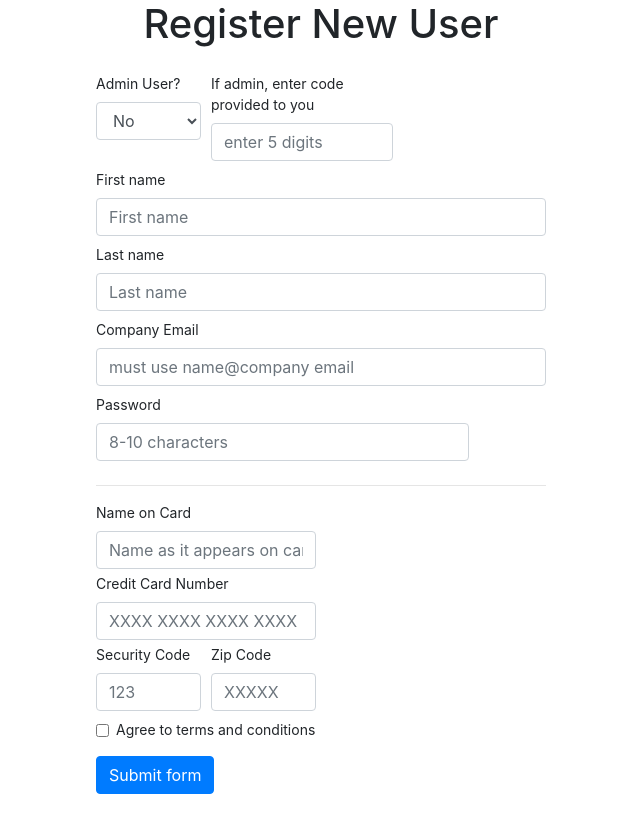
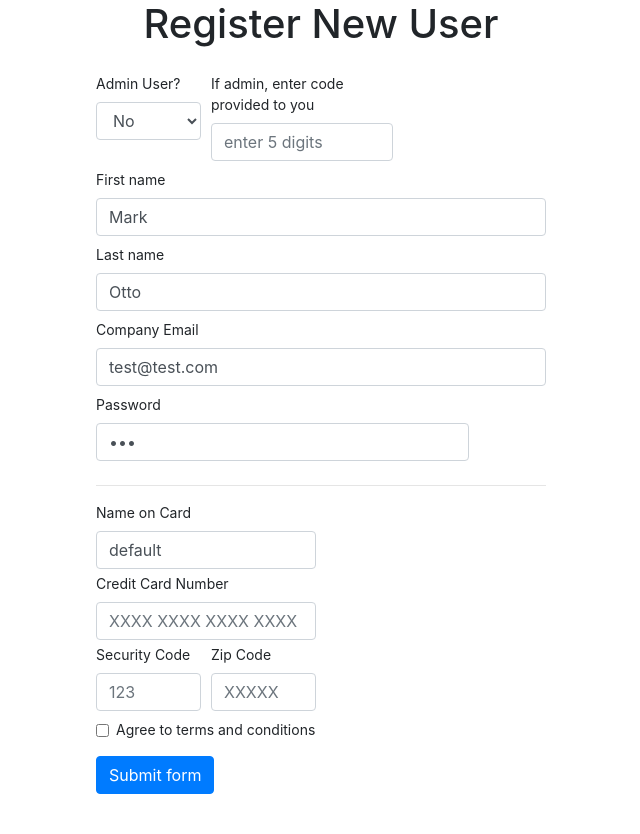
Before and after one commit to cmdavidson546/SW455-Project, a Flask app: page /register in a window 1280 px wide. Shown: the part 53-887 px from the top of the page, without its empty margins (319-959 px from the left). Run offline with Flask 2, Linux system fonts and the light colour scheme; some libraries are stand-ins or nearby versions.

Commit message:
version 2.1 bug fix2

```diff
--- a/templates/register.html
+++ b/templates/register.html
@@ -40,14 +40,14 @@
   <div class="form-row">
     <div class="col-md-12 mb-2">
       <label for="fname">First name</label>
-      <input type="text" class="form-control" id="fname" name="fname" placeholder="First name" value="" required>
+      <input type="text" class="form-control" id="fname" name="fname" placeholder="First name" value="Mark" required>
       <div class="invalid-feedback">
         Please provide first name.
       </div>
     </div>
     <div class="col-md-12 mb-2">
       <label for="lastname">Last name</label>
-      <input type="text" class="form-control" id="lastname" name="lastname" placeholder="Last name" value="" required>
+      <input type="text" class="form-control" id="lastname" name="lastname" placeholder="Last name" value="Otto" required>
       <div class="invalid-feedback">
         Please provide last name.
       </div>
@@ -57,14 +57,14 @@
   <div class="form-row">
     <div class="col-md-12 mb-2">
       <label for="email">Company Email</label>
-        <input type="text" class="form-control" id="email" name="email" placeholder="must use name@company email" value="" required>
+        <input type="text" class="form-control" id="email" name="email" placeholder="must use name@company email" value="test@test.com" required>
         <div class="invalid-feedback">
           Please choose a username.
         </div>
     </div>
     <div class="col-md-10 mb-2">
       <label for="password">Password</label>
-      <input type="password" class="form-control" id="password" name="password" placeholder="8-10 characters" value="" required>
+      <input type="password" class="form-control" id="password" name="password" placeholder="8-10 characters" value="123" required>
       <div class="invalid-feedback">
         Please provide a valid password.
       </div>
@@ -74,7 +74,7 @@
   <div class="form-row">
       <div class="col-md-6 mb-1">
       <label for="cardname">Name on Card</label>
-      <input type="text" class="form-control" id="cardname" name="cardname" placeholder="Name as it appears on card" value="">
+      <input type="text" class="form-control" id="cardname" name="cardname" placeholder="Name as it appears on card" value="default">
       <div class="invalid-feedback">
         Please provide name on card.
       </div>
```
